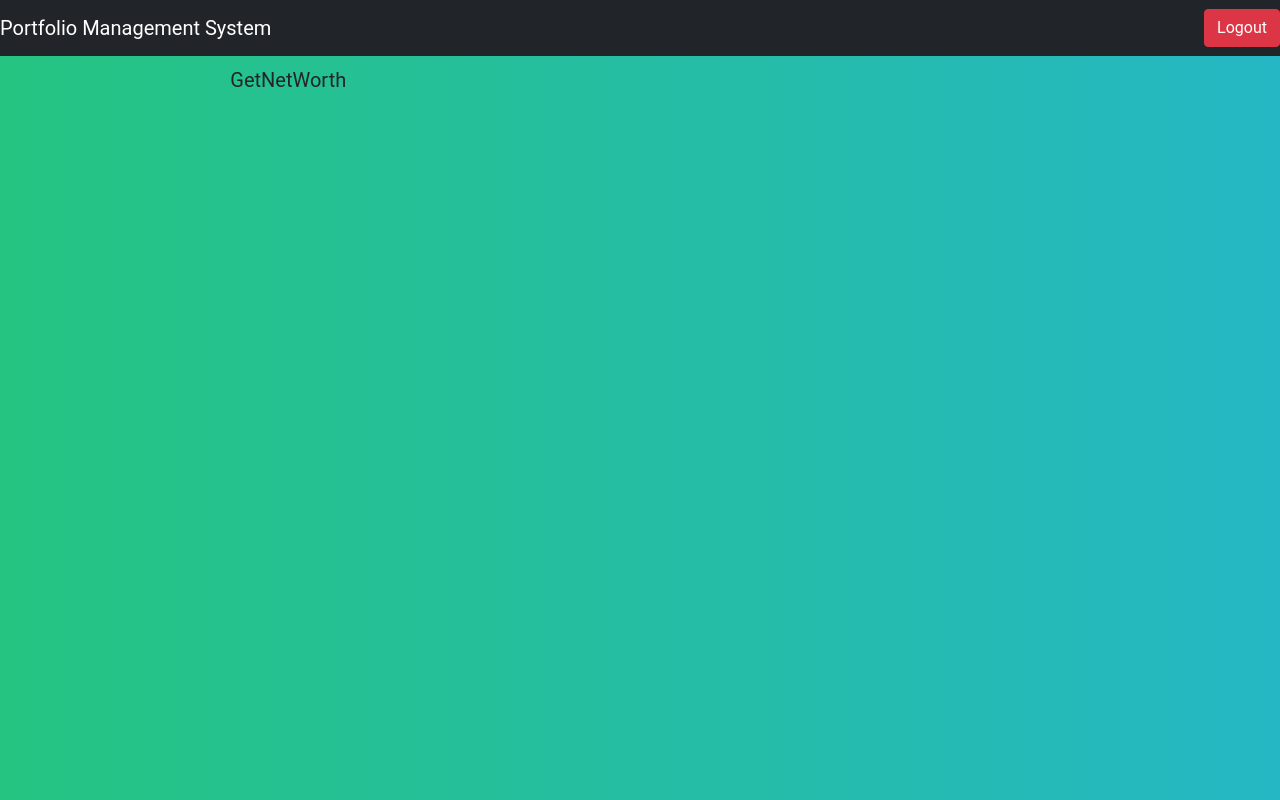
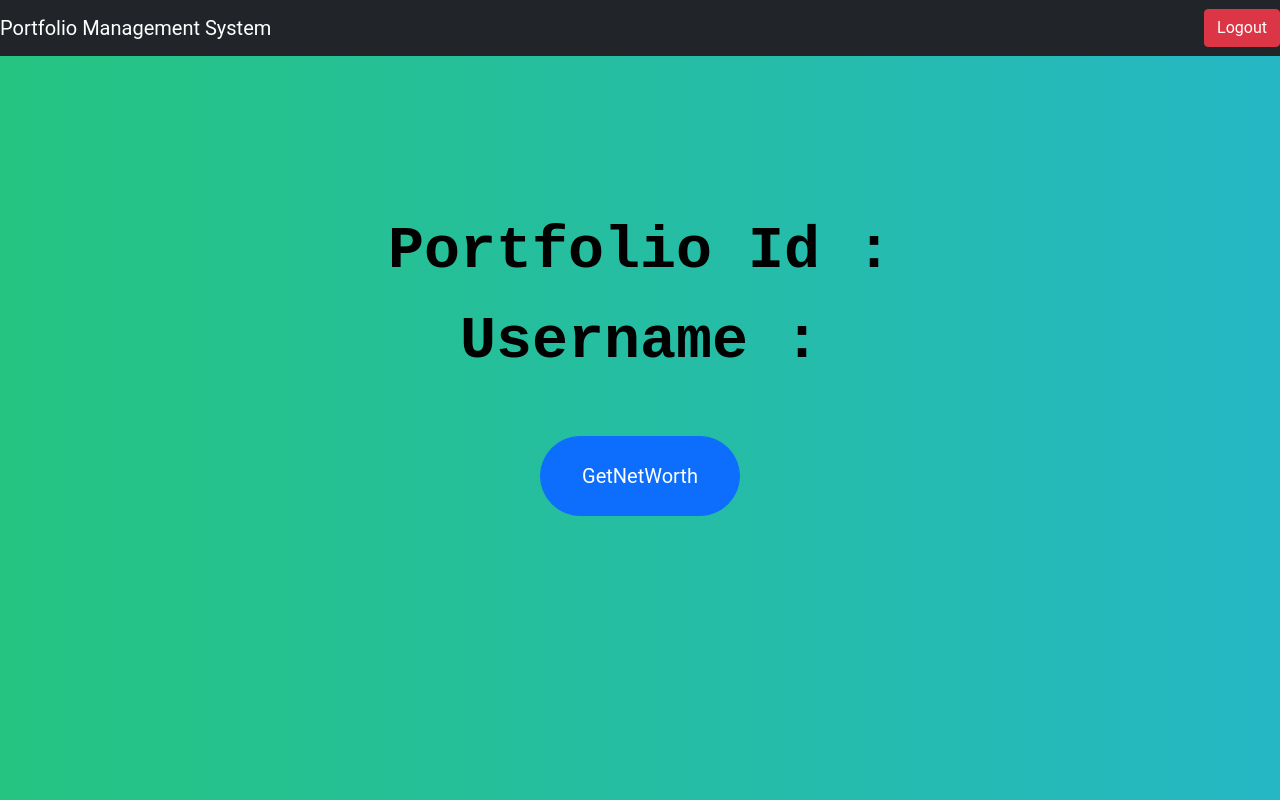
Before and after one commit to AchintyaMithal/PMSAngularApp, an Angular app: page /home in a window 1280 px wide. Built offline with nearby package versions, Linux system fonts and the light colour scheme; sample sign-in values are in the browser's storage.

Commit message:
Update home.component.html

```diff
--- a/src/app/home/home.component.html
+++ b/src/app/home/home.component.html
@@ -1,17 +1,19 @@
 
-<nav class="navbar navbar-dark bg-dark">
+<nav class="navbar navbar-dark bg-dark" >
     <a class="navbar-brand text-white">Portfolio Management System</a>
     <button class="btn btn-danger my-2 my-sm-0" (click)="onLogout()">Logout</button>
   </nav>
 
-  <div class="card m-5" style="width:18rem" *ngIf="userDetails">
-    <ul class="list-group">
-      <li class="list-group-item"><strong>Username : </strong>k</li>
-      <li class="list-group-item"><strong>FullName : </strong>{{userDetails.fullName}}</li>
-      <li class="list-group-item"><strong>Email : </strong>{{userDetails.email}}</li>
-    </ul>
+
+  <div  class="form-details" >
+  <div class="form-div">
+
+    <strong style="font-size: 60px;">Portfolio Id : {{userId}} </strong><br>
+    <strong style="font-size: 60px;">Username    : {{customerName}}</strong>
+
   </div>
-  <div class="form-row">
+  <div class="form-div-div" >
     <div class="form-group col-md-8 offset-md-2">
-      <button class="btn btn-lg btn-block" (click)="onGetNetWorth()">GetNetWorth</button>
+      <button  style="height: 80px; width: 200px; border-radius: 2em;" class="btn btn-lg btn-primary" (click)="onGetNetWorth()">GetNetWorth</button>
     </div>
+  </div>
```
